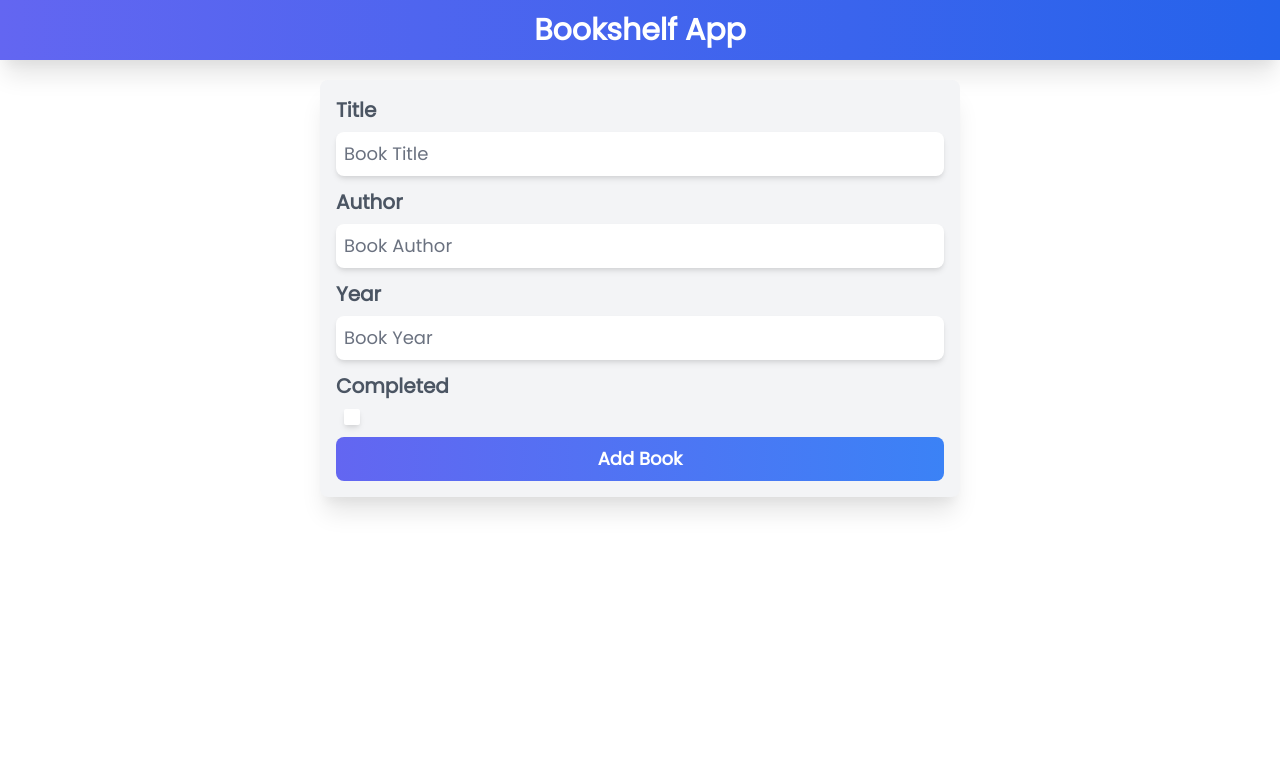
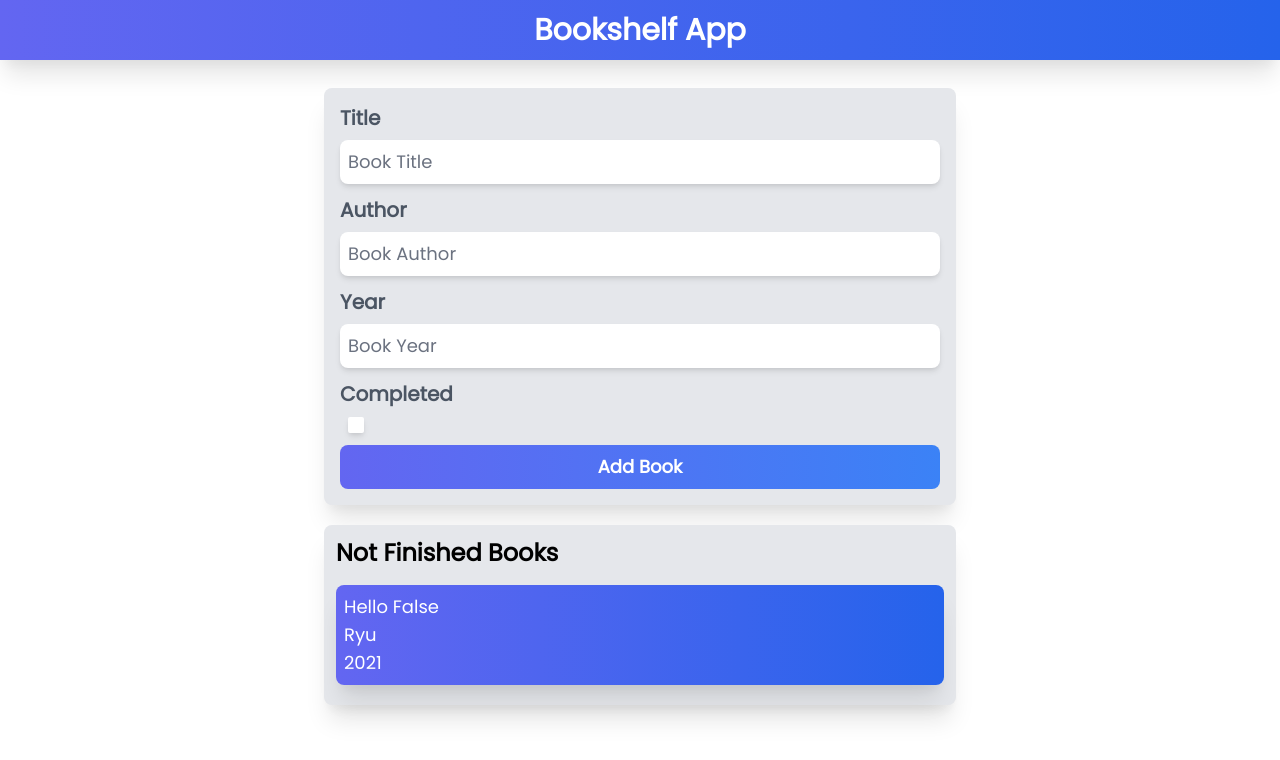
Before and after one commit to ryuuwiz/bookshelfapp, a Vue app: page / in a window 1280 px wide. Shown: the top 760 px of the page. Built offline with nearby package versions, Linux system fonts and the light colour scheme.

Commit message:
feat: add incomplete bookshelf

```diff
--- a/src/App.vue
+++ b/src/App.vue
@@ -1,23 +1,45 @@
 <template>
   <div class="font-poppins">
     <Header />
-    <Form :books="books" />
+    <div class="p-2">
+      <Form :books="books" />
+      <inCompleteBooks :books="books" />
+    </div>
   </div>
 </template>
 
 <script>
+import { nanoid } from 'nanoid'
 import { ref } from 'vue'
+
 import Header from './components/Header.vue'
 import Form from './components/Form.vue'
+import inCompleteBooks from './components/inCompleteBooks.vue'
 
 export default {
   name: 'App',
   components: {
     Header,
     Form,
+    inCompleteBooks,
   },
   setup() {
-    const books = ref([])
+    const books = ref([
+      {
+        id: nanoid(),
+        title: 'Hello False',
+        author: 'Ryu',
+        year: 2021,
+        isComplete: false,
+      },
+      {
+        id: nanoid(),
+        title: 'Hello True',
+        author: 'Ryu',
+        year: 2021,
+        isComplete: true,
+      },
+    ])
 
     return {
       books,
--- a/src/components/Form.vue
+++ b/src/components/Form.vue
@@ -1,6 +1,6 @@
 <template>
   <form
-    class="p-4 mx-auto lg:w-6/12 bg-gray-100 rounded-lg shadow-xl"
+    class="p-4 mb-5 mx-auto lg:w-6/12 bg-gray-200 rounded-lg shadow-xl"
     @submit.prevent="addBook"
   >
     <div class="mb-3">
--- /dev/null
+++ b/src/components/inCompleteBooks.vue
@@ -0,0 +1,46 @@
+<template>
+  <div class="p-3 mb-4 mx-auto lg:w-6/12 bg-gray-200 rounded-lg shadow-xl">
+    <h2 class="mb-4 text-2xl font-bold">Not Finished Books</h2>
+    <div
+      v-for="book in inCompleteBooks.filter((e) => e.isComplete === false)"
+      :key="book.id"
+      class="
+        p-2
+        mb-2
+        mx-auto
+        w-full
+        bg-gradient-to-r
+        from-indigo-500
+        to-blue-600
+        rounded-lg
+        shadow-xl
+        text-white text-lg
+      "
+    >
+      <p>{{ book.title }}</p>
+      <p>{{ book.author }}</p>
+      <p>{{ book.year }}</p>
+    </div>
+  </div>
+</template>
+
+<script>
+import { ref } from 'vue'
+
+export default {
+  name: 'InCompleteBooks',
+  props: {
+    books: {
+      type: String,
+      required: true,
+    },
+  },
+  setup(props) {
+    const inCompleteBooks = ref(props.books)
+
+    return {
+      inCompleteBooks,
+    }
+  },
+}
+</script>
```
